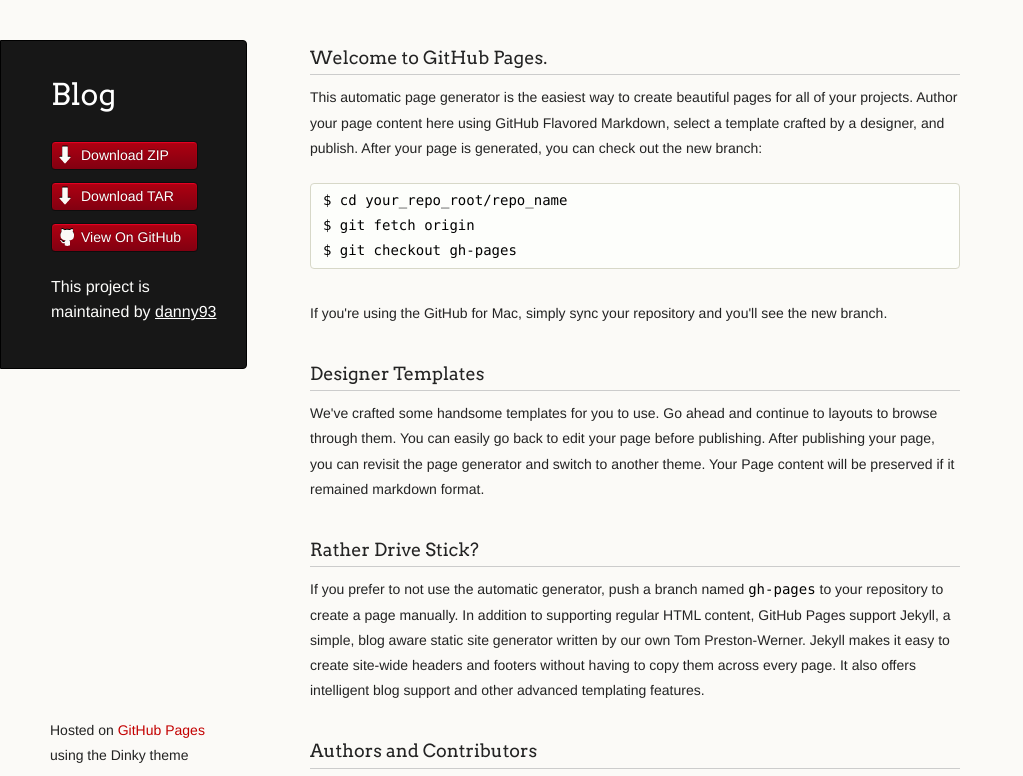
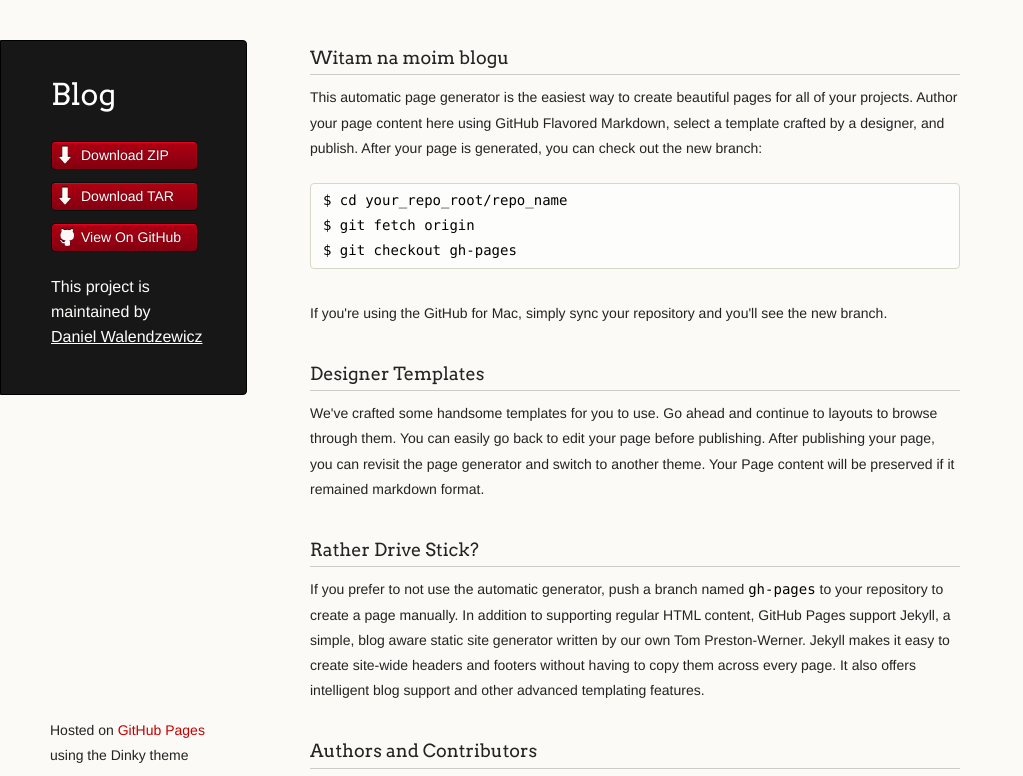
Before and after one commit to danny93/blog, a plain HTML site: page index.html in a window 1280 px wide. Shown: the top 776 px of the page, without its empty margins (0-1023 px from the left). Drawn offline with Linux system fonts and the light colour scheme.

Commit message:
Update index.html

```diff
--- a/index.html
+++ b/index.html
@@ -25,13 +25,13 @@
           <li><a class="buttons github" href="https://github.com/danny93/blog">View On GitHub</a></li>
         </ul>
 
-        <p class="header">This project is maintained by <a class="header name" href="https://github.com/danny93">danny93</a></p>
+        <p class="header">This project is maintained by <a class="header name" href="https://github.com/danny93">Daniel Walendzewicz</a></p>
 
 
       </header>
       <section>
         <h3>
-<a name="welcome-to-github-pages" class="anchor" href="#welcome-to-github-pages"><span class="octicon octicon-link"></span></a>Welcome to GitHub Pages.</h3>
+<a name="Witam-na-moim-blogu" class="anchor" href="#witam-na-moim-blogu"><span class="octicon octicon-link"></span></a>Witam na moim blogu</h3>
 
 <p>This automatic page generator is the easiest way to create beautiful pages for all of your projects. Author your page content here using GitHub Flavored Markdown, select a template crafted by a designer, and publish. After your page is generated, you can check out the new branch:</p>
 
```
